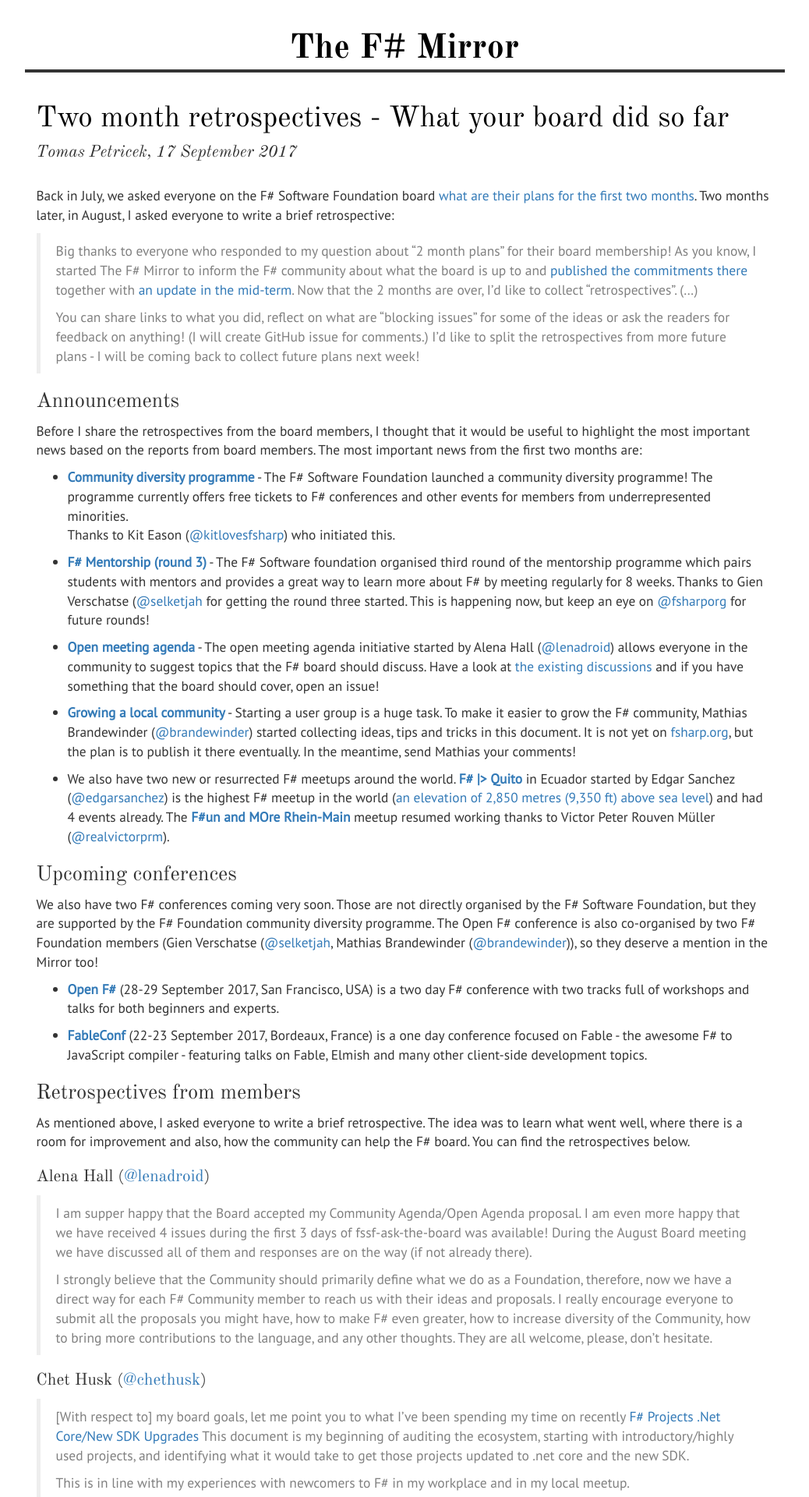
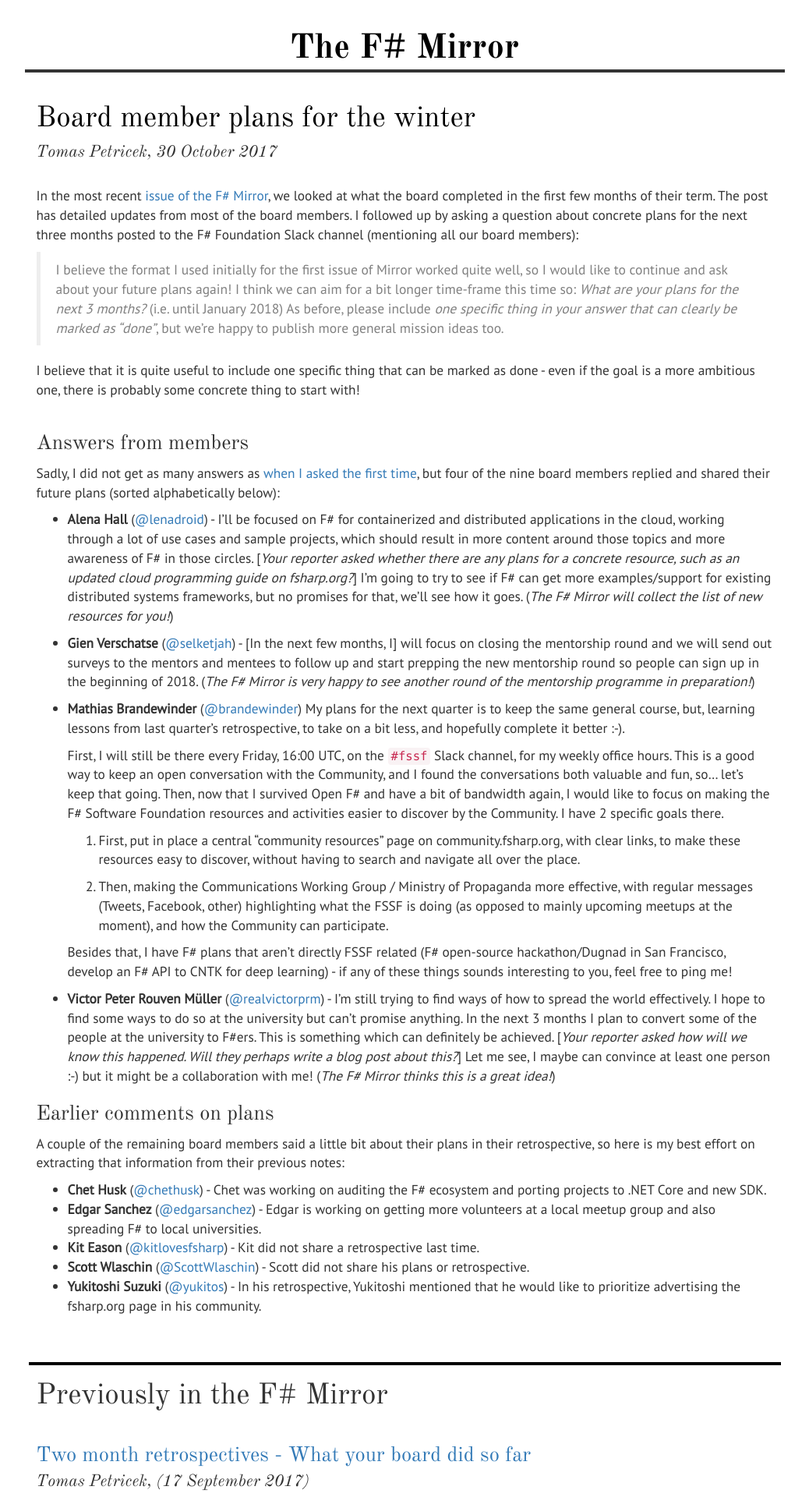
Before and after one commit to the-fsharp-mirror/the-fsharp-mirror.github.io, a Jekyll site: the page built from index.html, in a window 1280 px wide. Shown: the top 1920 px of the page at 78% size, without its empty margins (121-1159 px from the left). Built offline with Jekyll 4.4.1, drawn with Linux system fonts in a browser that asks for light colours; some of the changed text lies outside the part shown.

Commit message:
Adding October Mirror update

```diff
--- a/_layouts/default.html
+++ b/_layouts/default.html
@@ -33,6 +33,9 @@
     padding:10px 0px 50px 0px;
     font-size:10pt;
     text-align:center;
+  }
+  article hr {
+    border-width:0px;
   }
   article {
     padding:20px 0px 40px 0px;
--- /dev/null
+++ b/_posts/2017/2017-10-30-board-member-winter-plans.md
@@ -0,0 +1,91 @@
+---
+layout: post
+title: Board member plans for the winter
+author: Tomas Petricek
+date: 2017-10-30
+---
+
+In the most recent [issue of the F# Mirror](https://the-fsharp-mirror.github.io/2017/two-months-reports),
+we looked at what the board completed in the first few months of their term. The post has
+detailed updates from most of the board members. I followed up by asking a question about
+concrete plans for the next three months posted to the F# Foundation Slack channel
+(mentioning all our board members):
+
+> I believe the format I used initially for the first issue of Mirror worked quite well, so
+> I would like to continue and ask about your future plans again! I think we can aim for a
+> bit longer time-frame this time so: *What are your plans for the next 3 months?* (i.e. until
+> January 2018) As before, please include *one specific thing in your answer that can clearly
+> be marked as "done"*, but we're happy to publish more general mission ideas too.
+
+I believe that it is quite useful to include one specific thing that can be marked as done -
+even if the goal is a more ambitious one, there is probably some concrete thing to start with!
+
+---
+
+## Answers from members
+
+Sadly, I did not get as many answers as [when I asked the first
+time](https://the-fsharp-mirror.github.io/2017/board-member-plans-for-the-first-two-months),
+but four of the nine board members replied and shared their future plans (sorted
+alphabetically below):
+
+* **Alena Hall** ([@lenadroid](http://twitter.com/lenadroid)) - I'll be focused on F# for
+  containerized and distributed applications in the cloud, working through a lot of use cases and
+  sample projects, which should result in more content around those topics and more awareness of
+  F# in those circles. [_Your reporter asked whether there are any plans for a concrete resource,
+  such as an updated cloud programming guide on fsharp.org?_] I'm going to try to see if F# can
+  get more examples/support for existing distributed systems frameworks, but no promises for that,
+  we'll see how it goes. (_The F# Mirror will collect the list of new resources for you!_)
+
+* **Gien Verschatse** ([@selketjah](http://twitter.com/selketjah)) - [In the next few months, I]
+  will focus on closing the mentorship round and we will send out surveys to the mentors and mentees
+  to follow up and start prepping the new mentorship round so people can sign up in the beginning
+  of 2018. (_The F# Mirror is very happy to see another round of the mentorship programme in preparation!_)
+
+* **Mathias Brandewinder** ([@brandewinder](https://twitter.com/brandewinder))
+  My plans for the next quarter is to keep the same general course, but, learning lessons from last
+  quarter's retrospective, to take on a bit less, and hopefully complete it better :-).
+
+  First, I will still be there every Friday, 16:00 UTC, on the `#fssf` Slack channel, for my
+  weekly office hours. This is a good way to keep an open conversation with the Community,
+  and I found the conversations both valuable and fun, so... let's keep that going.
+  Then, now that I survived Open F# and have a bit of bandwidth again, I would like to focus on
+  making the F# Software Foundation resources and activities easier to discover by the Community.
+  I have 2 specific goals there.
+
+  1. First, put in place a central "community resources" page on community.fsharp.org, with clear
+    links, to make these resources easy to discover, without having to search and navigate all over
+    the place.
+
+  2. Then, making the Communications Working Group / Ministry of Propaganda more effective, with
+    regular messages (Tweets, Facebook, other) highlighting what the FSSF is doing (as opposed to
+    mainly upcoming meetups at the moment), and how the Community can participate.
+
+  Besides that, I have F# plans that aren't directly FSSF related (F# open-source hackathon/Dugnad
+  in San Francisco, develop an F# API to CNTK for deep learning) - if any of these things sounds
+  interesting to you, feel free to ping me!
+
+* **Victor Peter Rouven Müller** ([@realvictorprm](http://twitter.com/realvictorprm)) -
+  I'm still trying to find ways of how to spread the world effectively. I hope to find some ways
+  to do so at the university but can't promise anything. In the next 3 months I plan to convert some
+  of the people at the university to F#ers. This is something which can definitely be achieved.
+  [_Your reporter asked how will we know this happened. Will they perhaps write a blog post about
+  this?_] Let me see, I maybe can convince at least one person :-) but it might be a collaboration
+  with me! (_The F# Mirror thinks this is a great idea!_)
+
+## Earlier comments on plans
+
+A couple of the remaining board members said a little bit about their plans in their retrospective,
+so here is my best effort on extracting that information from their previous notes:
+
+ * **Chet Husk** ([@chethusk](http://twitter.com/chethusk)) - Chet was working on
+   auditing the F# ecosystem and porting projects to .NET Core and new SDK.
+ * **Edgar Sanchez** ([@edgarsanchez](http://twitter.com/edgarsanchez)) - Edgar is working on
+   getting more volunteers at a local meetup group and also spreading F# to local universities.
+ * **Kit Eason** ([@kitlovesfsharp](https://twitter.com/kitlovesfsharp)) - Kit did not share
+   a retrospective last time.
+ * **Scott Wlaschin** ([@ScottWlaschin](http://twitter.com/ScottWlaschin)) - Scott did not share
+   his plans or retrospective.
+ * **Yukitoshi Suzuki** ([@yukitos](http://twitter.com/yukitos)) - In his retrospective,
+   Yukitoshi mentioned that he would like to prioritize advertising the fsharp.org page
+   in his community.
--- a/index.html
+++ b/index.html
@@ -1,7 +1,8 @@
 ---
 layout: default
 ---
-{% for post in site.posts limit:3 %}
+
+{% for post in site.posts limit:1 %}
   <h1><a href="{{ post.url | absolute_url }}">{{ post.title | smartify }}</a></h1>
   <h4>
     {{ post.author | smartify }}, {{ post.date | date: "%-d %B %Y" }}
@@ -12,11 +13,14 @@
   {% endif %}
 {% endfor %}
 
-{% if site.posts.size > 3 %}
+{% if site.posts.size > 1 %}
   <hr class="older">
-  <h2>Past Reflections</h2>
-  {% for post in site.posts offset:3 %}
-    <strong><a href="{{ post.url | absolute_url }}">{{ post.title | smartify }}</a></strong>
-    by {{ post.author | smartify }} <em>({{ post.date | date: "%-d %B %Y" }})</em><br>
+  <h1>Previously in the F# Mirror</h1>
+  {% for post in site.posts offset:1 %}
+    <h2 style="margin:40px 0px 5px 0px"><a href="{{ post.url | absolute_url }}">{{ post.title | smartify }}</a></h2>
+    <h4 style="margin:0px 0px 10px 0px">{{ post.author | smartify }}, ({{ post.date | date: "%-d %B %Y" }})</h4>
+
+  	{{ post.content | split:'<hr />' | first }}
+
   {% endfor %}
 {% endif %}
```
Also changed, not shown: _posts/2017/2017-07-06-board-member-plans-for-the-first-two-months.md (+2 -0 lines), _posts/2017/2017-07-25-first-month-board-update.md (+2 -0 lines), _posts/2017/2017-09-17-two-months-reports.md (+2 -0 lines).
